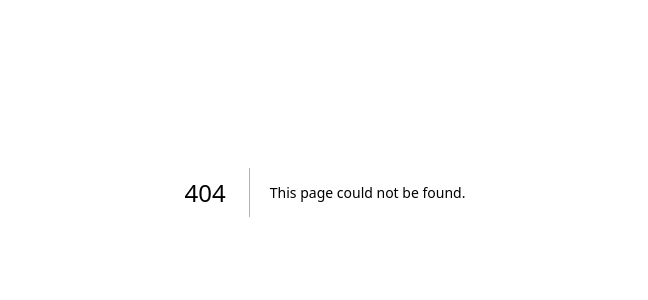
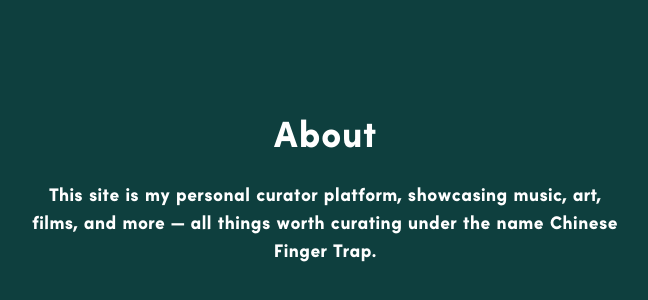
Before and after one commit to lowvolumepunk/curator, a Next.js app: page /about in a window 1280 px wide. Before the commit this address had no page. Shown: the part 208-508 px from the top of the page, without its empty margins (315-963 px from the left). Built offline with nearby package versions, Linux system fonts and the light colour scheme.

Commit message:
Create page.jsx

```diff
--- /dev/null
+++ b/app/about/page.jsx
@@ -0,0 +1,14 @@
+export default function About() {
+  return (
+    <main className="flex min-h-screen bg-[#0E3F3E] items-center justify-center text-white">
+      <div className="max-w-2xl text-center p-10">
+        <h1 className="text-4xl font-bold mb-6">About</h1>
+        <p className="text-lg">
+          This site is my personal curator platform, showcasing music, art,
+          films, and more — all things worth curating under the name
+          <span className="font-extrabold"> Chinese Finger Trap</span>.
+        </p>
+      </div>
+    </main>
+  );
+}
```
